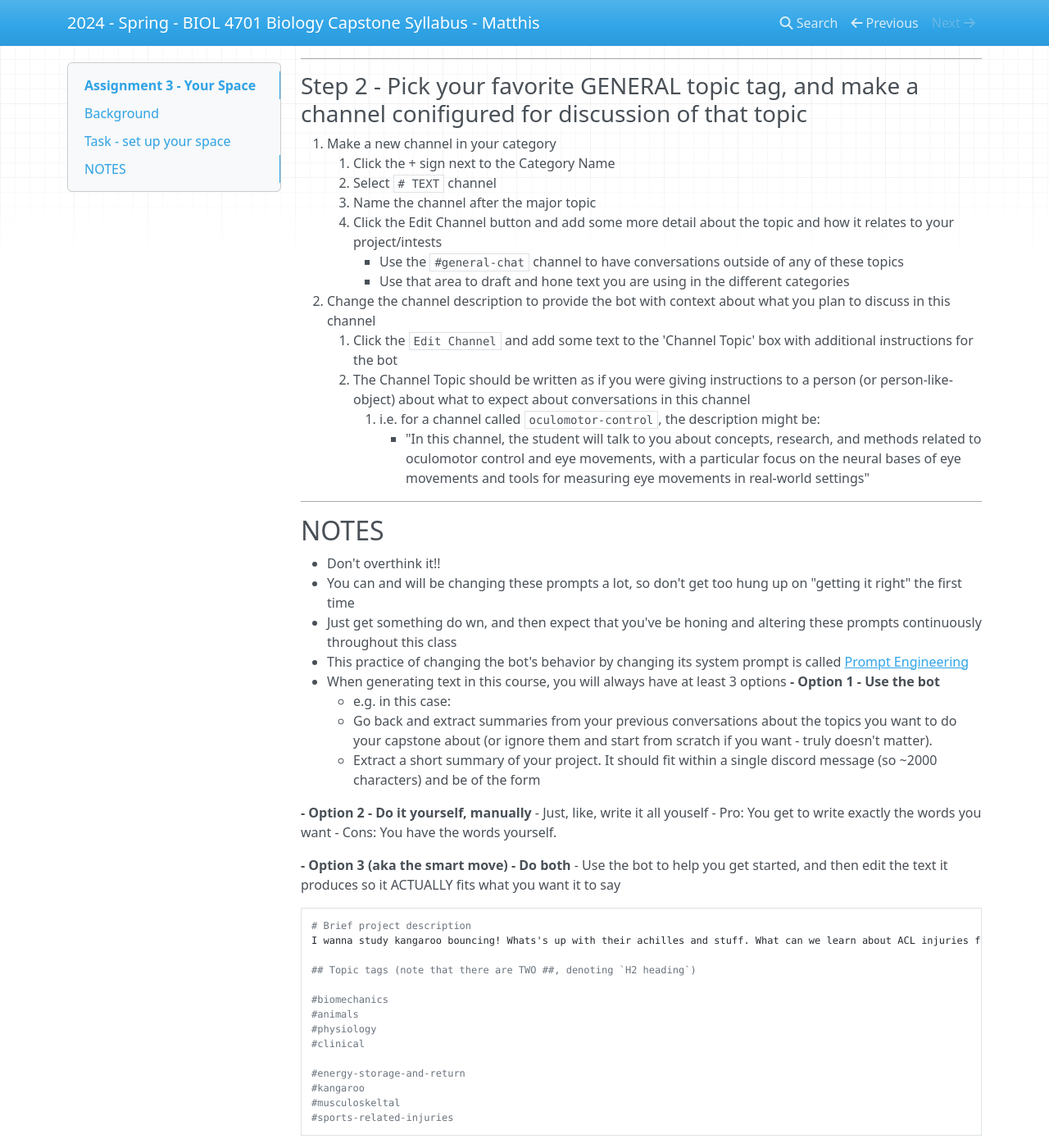
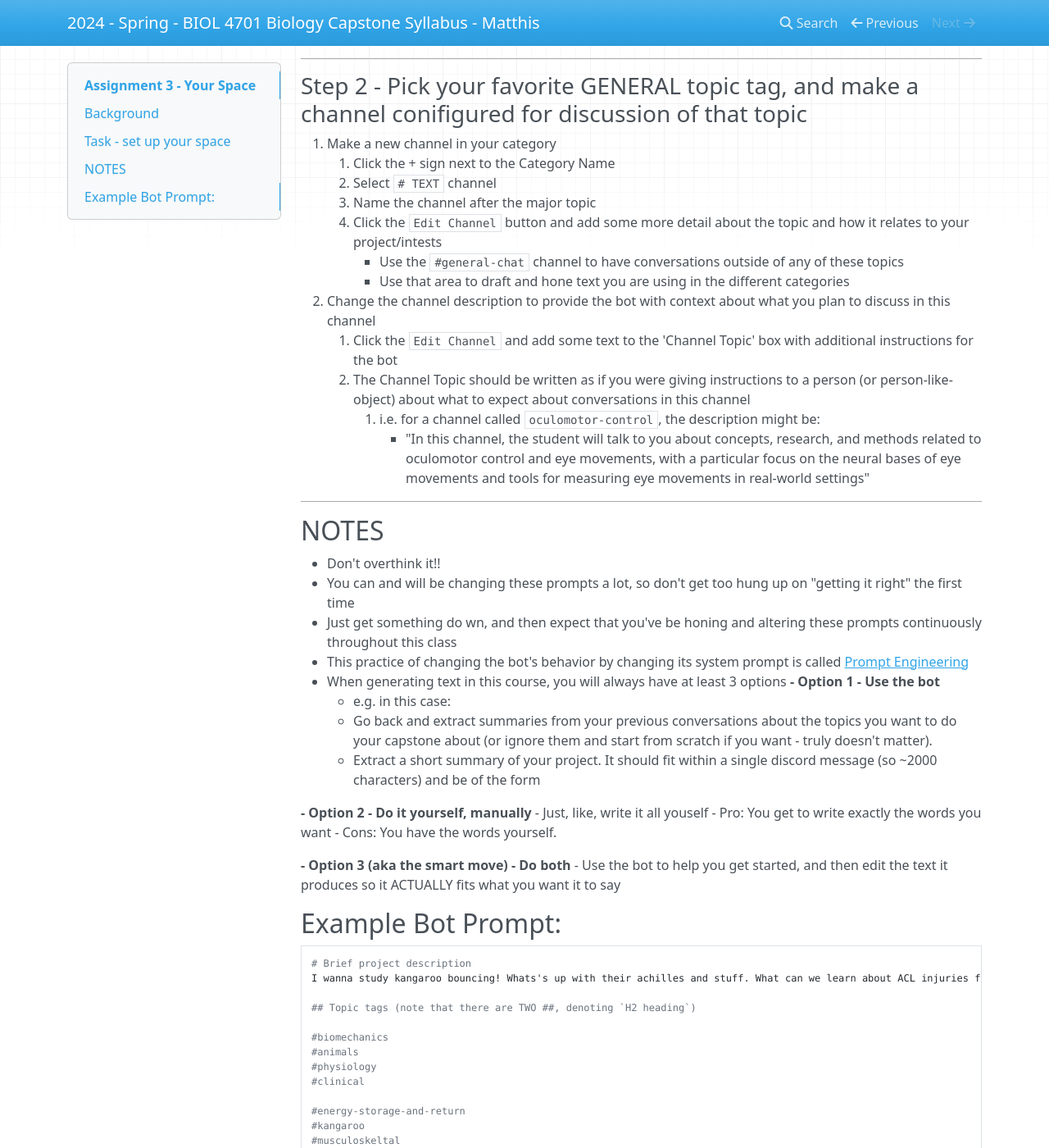
Before and after one commit to HumanMovementNeuroscience/capstone, an MkDocs documentation site: the page built from docs/course_materials/assignments/assignment3/assignment3-student-instructions.md, in a window 1280 px wide and 1400 px high, scrolled down 1391 px. Shown: the whole window at 82% size. Built offline with MkDocs 1.6.1, drawn with Linux system fonts in a browser that asks for light colours; nearby versions of some CDN libraries.

Commit message:
add example bot prompt

````diff
--- a/docs/course_materials/assignments/assignment3/assignment3-student-instructions.md
+++ b/docs/course_materials/assignments/assignment3/assignment3-student-instructions.md
@@ -54,7 +54,7 @@
       1. Click the + sign next to the Category Name
       1. Select `# TEXT` channel
       1. Name the channel after the major topic
-      1. Click the Edit Channel button and add some more detail about the topic and how it relates to your project/intests
+      1. Click the `Edit Channel` button and add some more detail about the topic and how it relates to your project/intests
           - Use the `#general-chat` channel to have conversations outside of any of these topics
           - Use that area to draft and hone text you are using in the different categories
 1.  Change the channel description to provide the bot with context about what you plan to discuss in this channel
@@ -84,6 +84,7 @@
     - Use the bot to help you get started, and then edit the text it produces so it ACTUALLY fits what you want it to say
 
 
+## Example Bot Prompt:
 ```
 # Brief project description
 I wanna study kangaroo bouncing! Whats's up with their achilles and stuff. What can we learn about ACL injuries from that.
````
